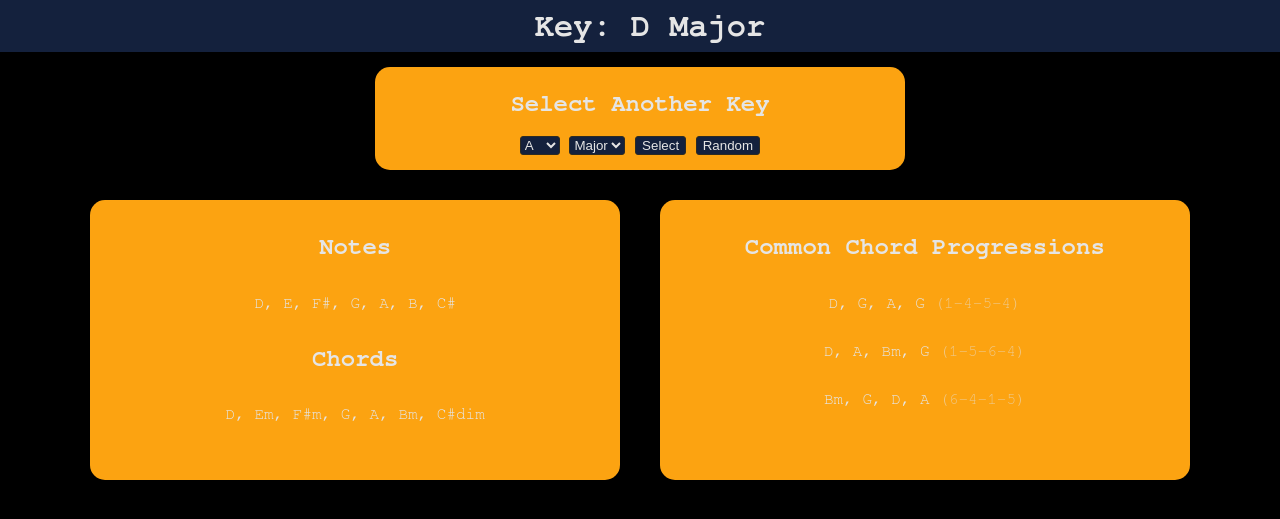
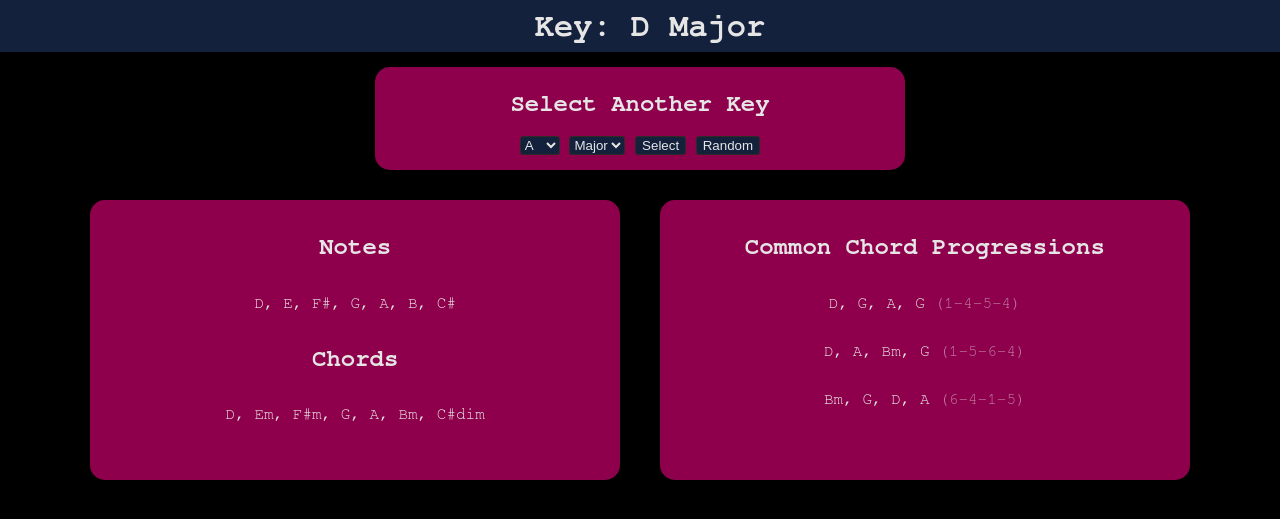
Before and after one commit to Myzmi/music-key-generator, a Django app: page /key/D/maj in a window 1280 px wide. Shown: the top 519 px of the page. Run offline with Django 4.2, Linux system fonts and the light colour scheme; data comes from the database, SQL or seed files in the repository.

Commit message:
color update

```diff
--- a/musicKeyGenerator/key/static/key/styles.css
+++ b/musicKeyGenerator/key/static/key/styles.css
@@ -16,7 +16,7 @@ h1{
 }
 
 .key-select{
-    background-color: #FCA311;
+    background-color: #8F004C;
     border-radius: 15px;
     text-align: center;
     padding: 15px;
@@ -29,7 +29,7 @@ h1{
 }
 
 .notes-box, .chord-prog-box{
-    background-color: #FCA311;
+    background-color: #8F004C;
     padding: 15px;
     text-align: center;
     border-radius: 15px;
```
